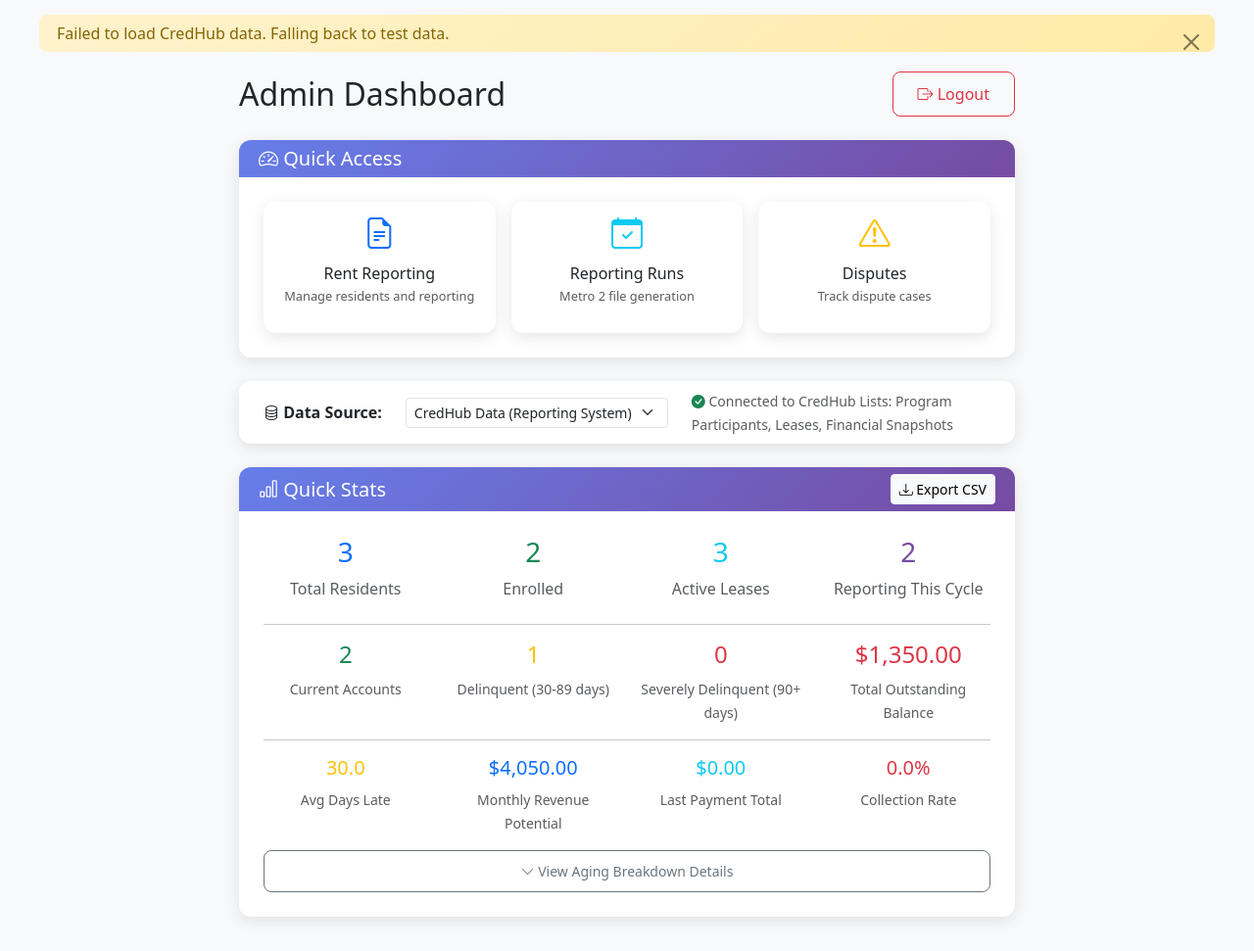
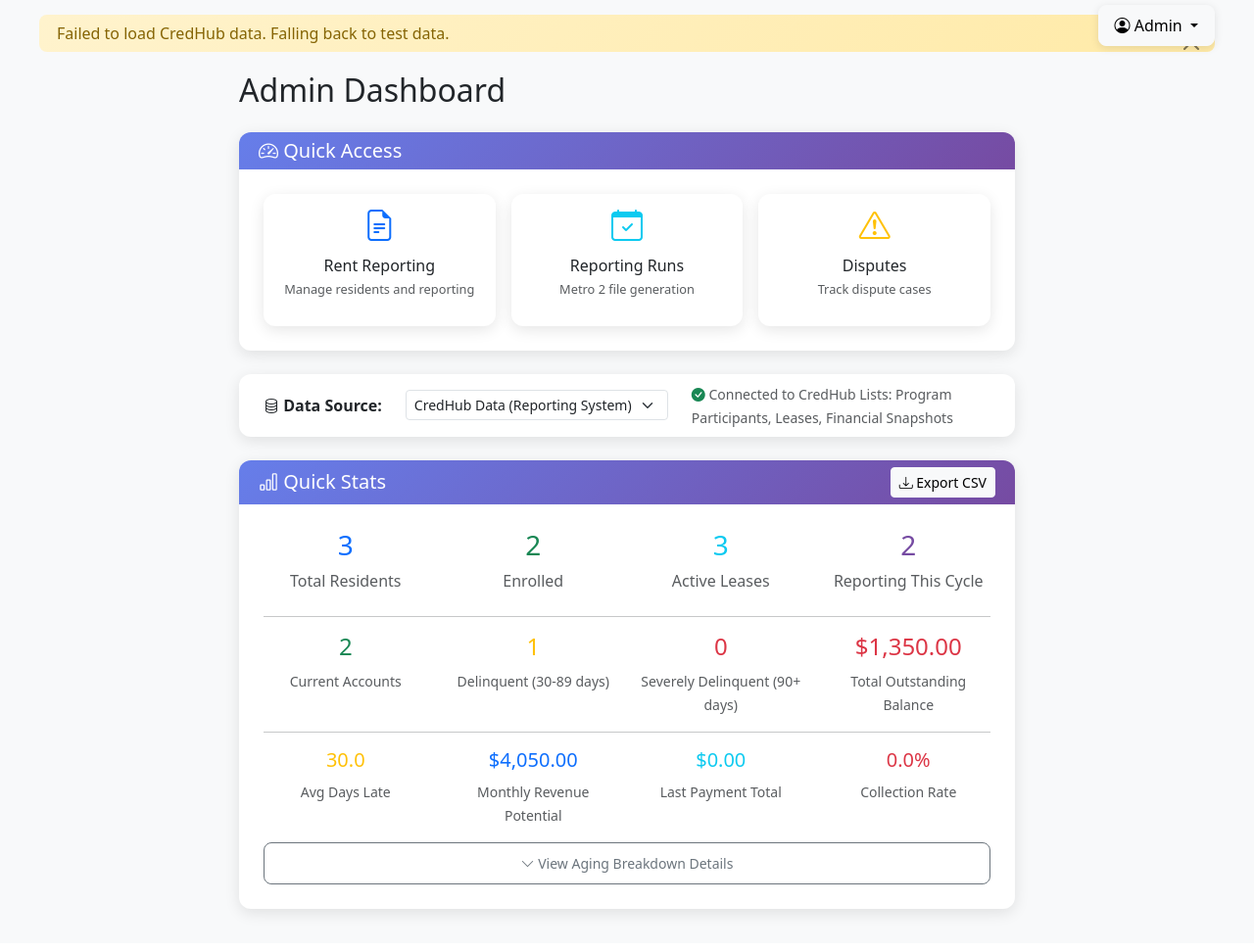
Before and after one commit to PeakMade/Credit-Boost-Portal, a Flask app: page /admin/dashboard in a window 1280 px wide. Shown: the part 80-1051 px from the top of the page at 98% size. After the commit the page ends 1018 px from the top, so only its background shows below. Run offline with Flask 3, Linux system fonts and the light colour scheme; the visitor is signed in with stand-in values (Sample User, id 1).

Commit message:
Fix session timeout and standardize logout UI across portals

```diff
--- a/app.py
+++ b/app.py
@@ -657,6 +657,7 @@ def setup_session_from_easy_auth_middleware():
         user_roles = claims.get('roles', [])
         if 'Admin' in user_roles:
             is_admin = True
+            session.permanent = True  # Enforce PERMANENT_SESSION_LIFETIME (1 hour)
             session['role'] = 'admin'
             session['user_email'] = user_email
             logger.info(f"✅ ADMIN AUTHORIZED via Azure AD app role: {user_email}")
@@ -669,6 +670,7 @@ def setup_session_from_easy_auth_middleware():
             is_admin = check_admin_authorization(user_email)
 
             if is_admin:
+                session.permanent = True  # Enforce PERMANENT_SESSION_LIFETIME (1 hour)
                 session['role'] = 'admin'
                 session['user_email'] = user_email
                 logger.info(f"✅ ADMIN AUTHORIZED: email={user_email}")
@@ -677,6 +679,7 @@ def setup_session_from_easy_auth_middleware():
         # User is not admin - check if they have a valid resident record
         if resident:
             # Regular resident user with matched record
+            session.permanent = True  # Enforce PERMANENT_SESSION_LIFETIME (1 hour)
             session['role'] = 'resident'
             session['resident_id'] = resident_id
             session['user_email'] = user_email
@@ -685,6 +688,7 @@ def setup_session_from_easy_auth_middleware():
             # CRITICAL SECURITY: No match found - DENY ACCESS
             # Do NOT default to any resident account
             # User is authenticated but not authorized for this application
+            session.permanent = True  # Enforce PERMANENT_SESSION_LIFETIME (1 hour)
             session['role'] = 'unauthorized'
             session['user_email'] = user_email
             logger.warning(f"🚨 SECURITY: Unauthorized access attempt - authenticated user not found in system")
@@ -1414,11 +1418,13 @@ def login():
     # Check admin authorization via SharePoint
     from utils.sharepoint_verification import check_admin_authorization
     if password == 'admin' and check_admin_authorization(email):
+        session.permanent = True  # Enforce PERMANENT_SESSION_LIFETIME (1 hour)
         session['role'] = 'admin'
         session['user_email'] = email
         return redirect(url_for('admin_dashboard'))
     elif password == 'resident':
         # All users with correct password become residents
+        session.permanent = True  # Enforce PERMANENT_SESSION_LIFETIME (1 hour)
         session['role'] = 'resident'
         session['user_email'] = email
 
@@ -1441,9 +1447,11 @@ def login():
 def select_role():
     role = request.form.get('role')
     if role == 'resident':
+        session.permanent = True  # Enforce PERMANENT_SESSION_LIFETIME (1 hour)
         session['role'] = 'resident'
         return redirect(url_for('resident_dashboard'))
     elif role == 'admin':
+        session.permanent = True  # Enforce PERMANENT_SESSION_LIFETIME (1 hour)
         session['role'] = 'admin'
         return redirect(url_for('admin_dashboard'))
     else:
--- a/templates/admin/dashboard.html
+++ b/templates/admin/dashboard.html
@@ -3,13 +3,24 @@
 {% block title %}Admin Dashboard{% endblock %}
 
 {% block content %}
+
+<!-- User Dropdown in Top-Right Corner -->
+<div style="position: absolute; top: 85px; right: 40px; z-index: 1000;">
+  <div class="dropdown">
+    <button class="btn btn-light dropdown-toggle" type="button" id="adminUserMenu" data-bs-toggle="dropdown" aria-expanded="false" style="box-shadow: 0 2px 8px rgba(0,0,0,0.1); border-radius: 8px; padding: 8px 16px; font-weight: 500;">
+      <i class="bi bi-person-circle"></i>
+      Admin
+    </button>
+    <ul class="dropdown-menu dropdown-menu-end" aria-labelledby="adminUserMenu" style="box-shadow: 0 4px 12px rgba(0,0,0,0.15);">
+      <li><a class="dropdown-item" href="{{ url_for('logout') }}"><i class="bi bi-box-arrow-right"></i> Logout</a></li>
+    </ul>
+  </div>
+</div>
+
 <div class="row">
     <div class="col-md-8 mx-auto">
-        <div class="d-flex justify-content-between align-items-center mb-4">
+        <div class="mb-4">
             <h2 class="mb-0">Admin Dashboard</h2>
-            <a href="{{ url_for('logout') }}" class="btn btn-outline-danger">
-                <i class="bi bi-box-arrow-right"></i> Logout
-            </a>
         </div>
 
         <div class="card">
```
